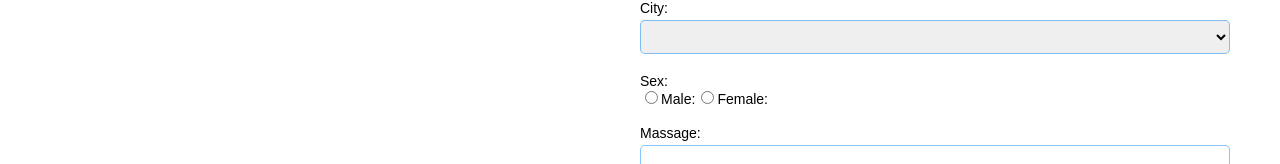
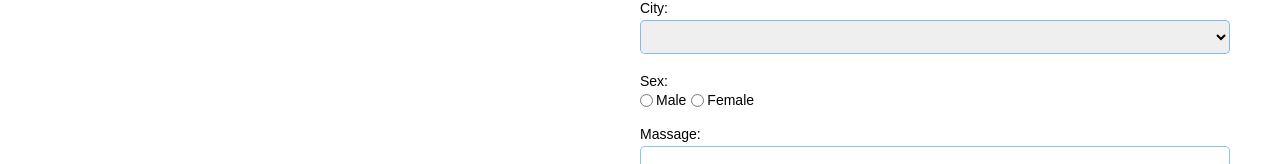
Before and after one commit to goshakri/google-Home-page1, a React (Create React App) app: page /Contacts in a window 1280 px wide. Shown: the part 245-409 px from the top of the page. Built offline with nearby package versions, Linux system fonts and the light colour scheme.

Commit message:
Update radiobuttons according to mockup

```diff
--- a/src/Contacts.js
+++ b/src/Contacts.js
@@ -64,11 +64,14 @@ function Contacts() {
                     </div>
 
                     <div className="Form-name">
-                      <p>Sex:</p>
-                      <input type="radio" value="male" name="gender" />
-                      <label className="Form-sex" htmlFor="male">Male:</label>
-                      <input type="radio" value="female" name="gender" />
-                      <label className="Form-sex" htmlFor="female">Female:</label>
+                      <p className="Form-indent">Sex:</p>
+                      <div className="Form-gender">
+                        <input className="Form-radiobutton" type="radio" value="male" name="gender" />
+                        <label className="Form-sex" htmlFor="male">Male</label>
+
+                        <input className="Form-radiobutton" type="radio" value="female" name="gender" />
+                        <label className="Form-sex" htmlFor="female">Female</label>
+                      </div>
                     </div>
 
                     <div className="Form-name">
--- a/src/stylesheets/modules/_Form.scss
+++ b/src/stylesheets/modules/_Form.scss
@@ -21,11 +21,19 @@
   }
 
   &-sex {
-    display: inline;
-    padding: 8px 1px 0 .1px;
+    margin: 0 5px 0 0;
   }
 
   &-checkbox {
     margin: 0 3px 0 0;
   }
+
+  &-radiobutton {
+    margin: 0 3px 0 0;
+  }
+
+  &-gender {
+    align-items: center;
+    display: flex;
+  }
 }
```
